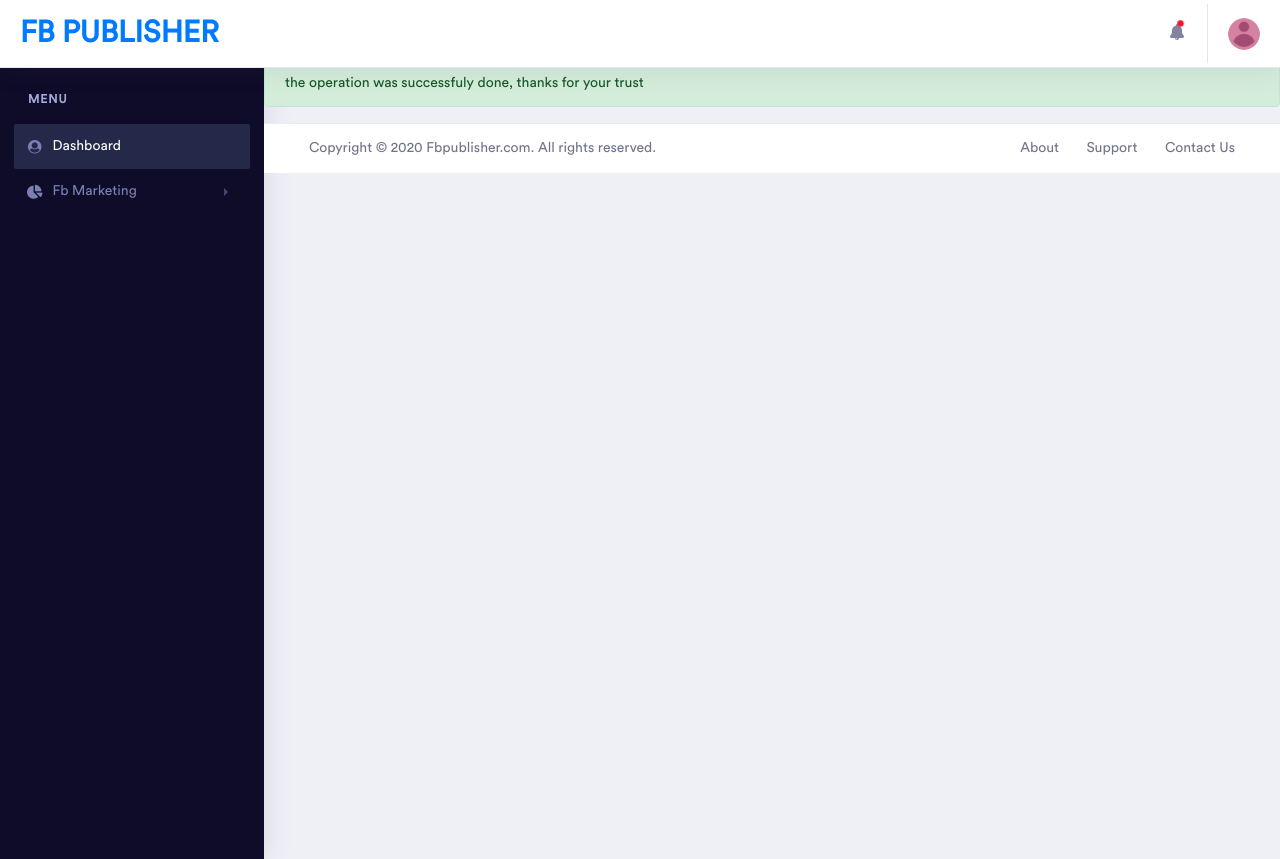
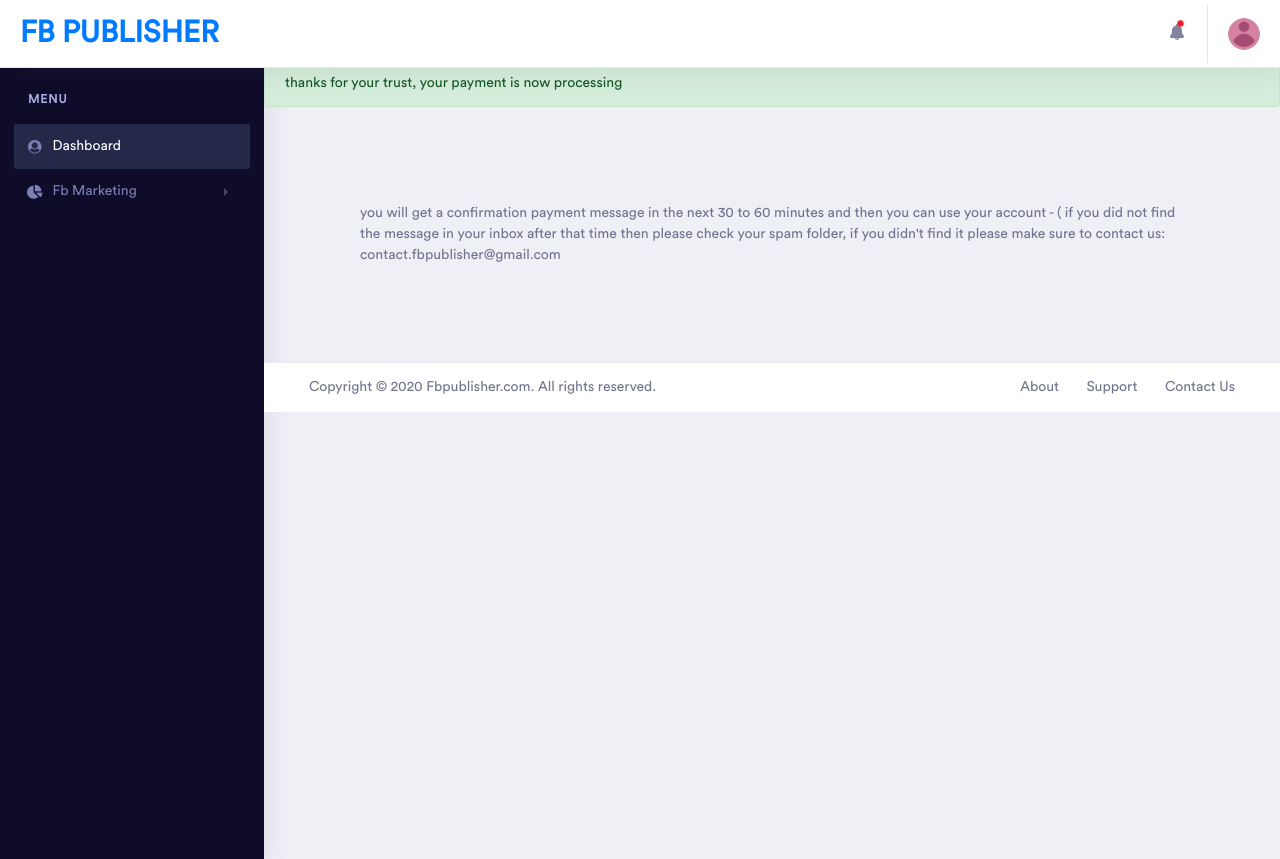
Before and after one commit to imqilqane/FB-Publisher, a Django app: page /payment_done/ in a window 1280 px wide. Shown: the top 859 px of the page. Run offline with Django 3.2, Linux system fonts and the light colour scheme; the visitor is signed in with stand-in values (Sample User, id 1); some libraries are stand-ins or nearby versions; some web fonts are replaced.

Commit message:
edit paypal settings

```diff
--- a/home/templates/home/payment_done.html
+++ b/home/templates/home/payment_done.html
@@ -2,6 +2,11 @@
 {% block title %}Pay using PayPal{% endblock %}
 {% block content %}
 <div class="alert alert-success" role="alert">
-    <p>the operation was successfuly done, thanks for your trust</p>
+    <p>thanks for your trust, your payment is now processing </p>
 </div>
+
+<p class="m-5 p-5"> you will get a confirmation payment message in the next
+    30 to 60 minutes and then you can use your account - ( if you did not find
+    the message in your inbox after that time then please check your spam folder,
+    if you didn't find it please make sure to contact us: contact.fbpublisher@gmail.com</p>
 {% endblock %}
--- a/home/views.py
+++ b/home/views.py
@@ -163,6 +163,8 @@ def subscriptionView(request):
 
 @login_required
 def process_subscription(request):
+    price = None
+    paypal_dict = None
     superusers = User.objects.get(is_superuser=True)
     admin_settings = settingModel.objects.get(user=superusers)
     subscription_plan = request.session.get('subscription_plan')
--- a/main/settings.py
+++ b/main/settings.py
@@ -139,13 +139,11 @@ MEDIA_URL = '/media/'
 MEDIA_ROOT = os.path.join(BASE_DIR , 'media')
 CRISPY_TEMPLATE_PACK= 'bootstrap4'
 LOGIN_URL='/login'
-PAYPAL_RECEIVER_EMAIL = 'sb-438sfy3666446@business.example.com'
 
+PAYPAL_RECEIVER_EMAIL = 'sb-fqspl3682354@business.example.com'
 PAYPAL_TEST = True
 
 EMAIL_BACKEND = 'django.core.mail.backends.smtp.EmailBackend'
-
-
 EMAIL_HOST = 'smtp.gmail.com'
 EMAIL_HOST_USER = 'contact.fbpublisher@gmail.com'
 EMAIL_USE_TLS = True
```
